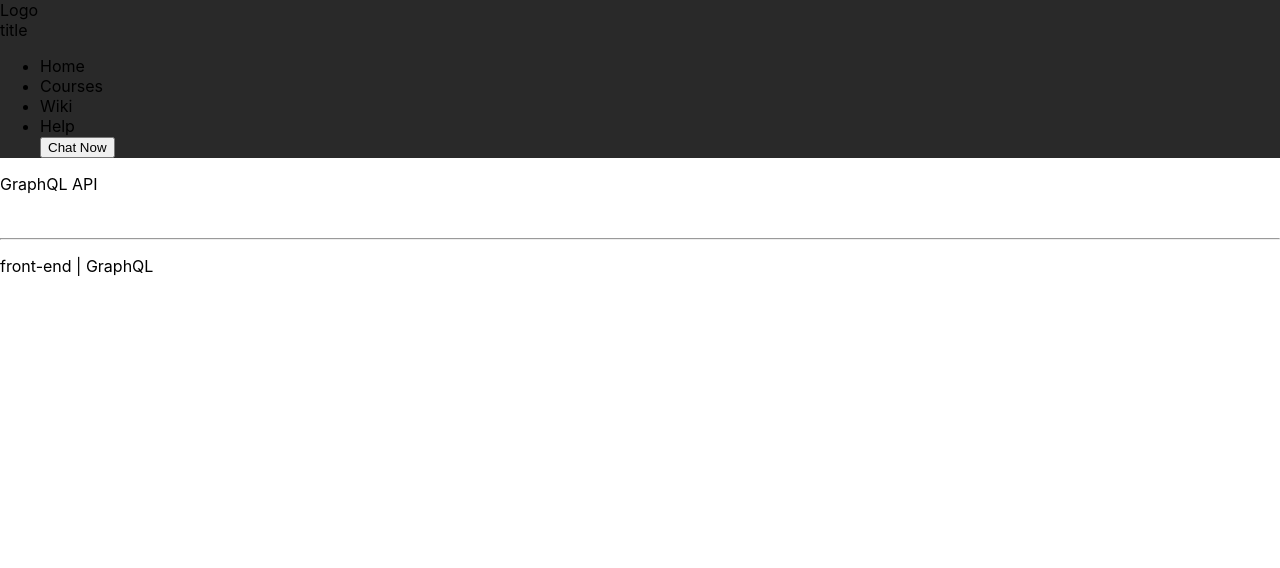
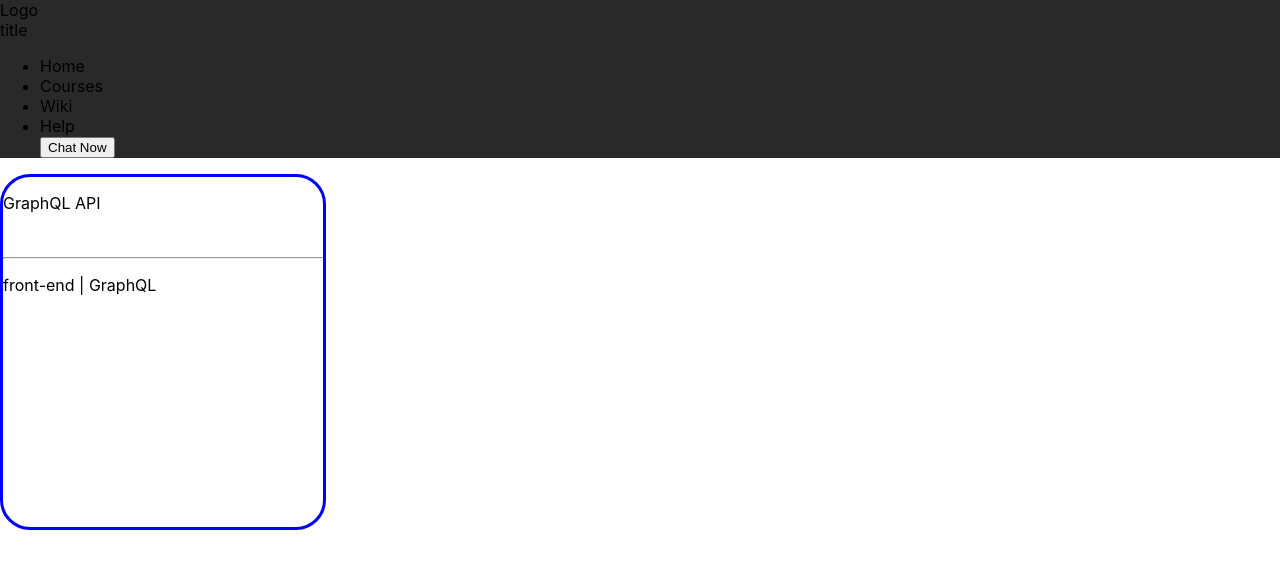
Before and after one commit to WildCodeSchool/2104-wns-remote-alphas, a React (Create React App) app in the folder front/: page / in a window 1280 px wide. Shown: the top 568 px of the page. Built offline with nearby package versions, Linux system fonts and the light colour scheme.

Commit message:
beguin theme with styled component and add theme provider on app

```diff
--- a/front/public/index.html
+++ b/front/public/index.html
@@ -3,6 +3,8 @@
   <head>
     <meta charset="utf-8" />
     <link rel="icon" href="%PUBLIC_URL%/favicon.ico" />
+    <link rel="preconnect" href="https://fonts.gstatic.com">
+    <link href="https://fonts.googleapis.com/css2?family=Oxygen&display=swap" rel="stylesheet">
     <meta name="viewport" content="width=device-width, initial-scale=1" />
     <meta name="theme-color" content="#000000" />
     <meta
--- a/front/src/App.tsx
+++ b/front/src/App.tsx
@@ -1,13 +1,19 @@
 import React from 'react';
+import { ThemeProvider } from 'styled-components';
 import Header from './components/Header.styled';
 import CardCourses from './CardCourses';
+import darkTheme from './theme/darkTheme';
 
 function App(): JSX.Element {
 	return (
-		<div className="App">
-			<Header />
-			<CardCourses />
-		</div>
+		<ThemeProvider theme={darkTheme}>
+			<div className="App">
+				<Header />
+				<CardCourses />
+			</div>
+
+		</ThemeProvider>
+
 	);
 }
 
--- a/front/src/CardCourses.tsx
+++ b/front/src/CardCourses.tsx
@@ -1,12 +1,21 @@
 import React from 'react';
+import styled from 'styled-components';
+
+const Container = styled.div`
+border: solid blue;
+width: 25%;
+min-height: 350px;
+border-radius: 30px;
+color: ${(props) => props.theme.colors.primary};
+`;
 
 const CardCourses = (): JSX.Element => (
-    <div>
+    <Container>
         <p>GraphQL API</p>
         <img src="" alt="" />
         <hr />
         <p>front-end | GraphQL</p>
-    </div>
+    </Container>
 
 );
 
--- /dev/null
+++ b/front/src/theme/darkTheme.tsx
@@ -0,0 +1,8 @@
+ const darkTheme: import('styled-components').DefaultTheme = {
+   colors: {
+    darkGrey: '#292929',
+    blue: '#68D0FC',
+   }
+};
+
+export default darkTheme;
```
Also changed, not shown: front/src/lightTheme.tsx (added, +8 -0 lines), front/src/theme/colors.tsx (deleted, +0 -8 lines), front/src/theme/styled.d.ts (added, +10 -0 lines).
